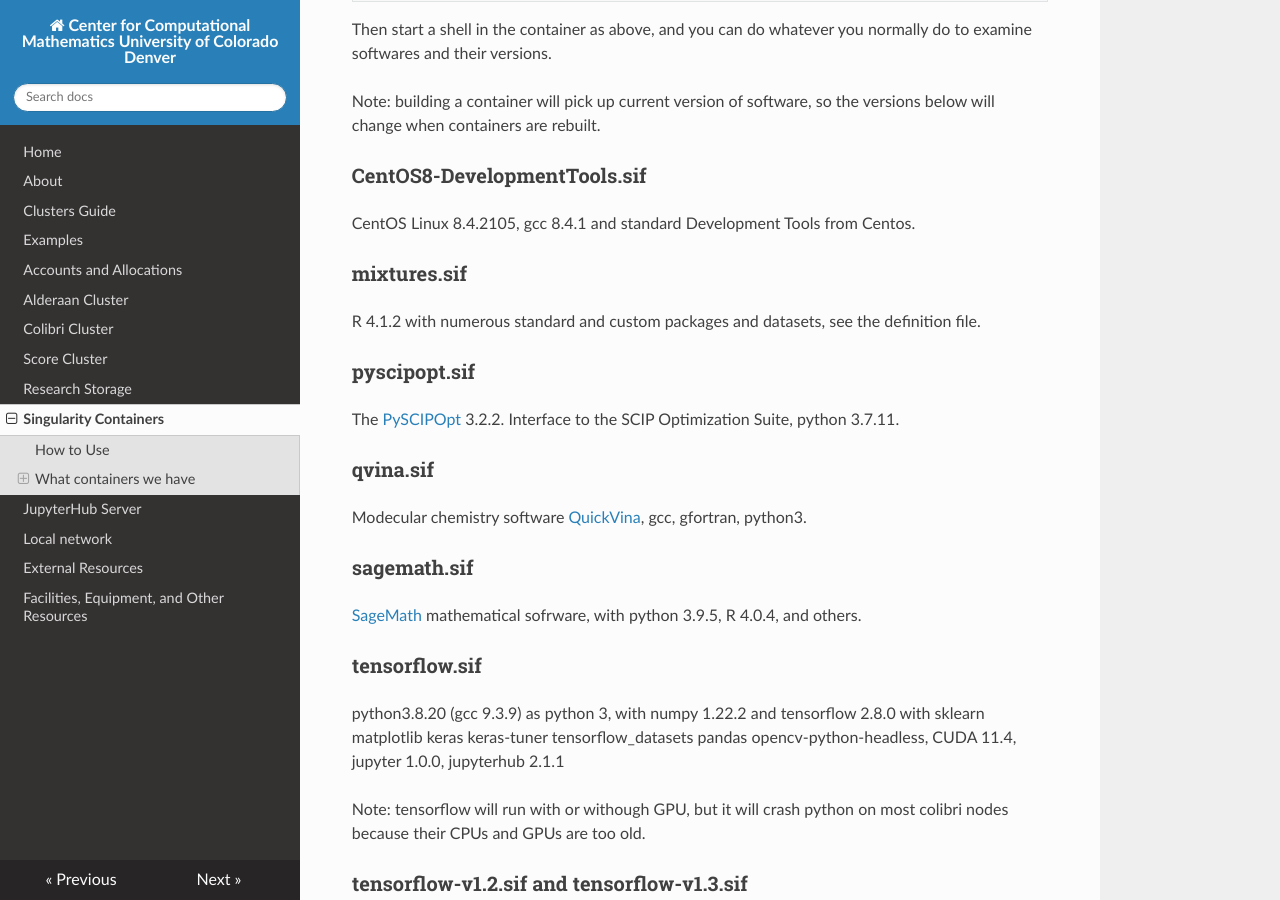
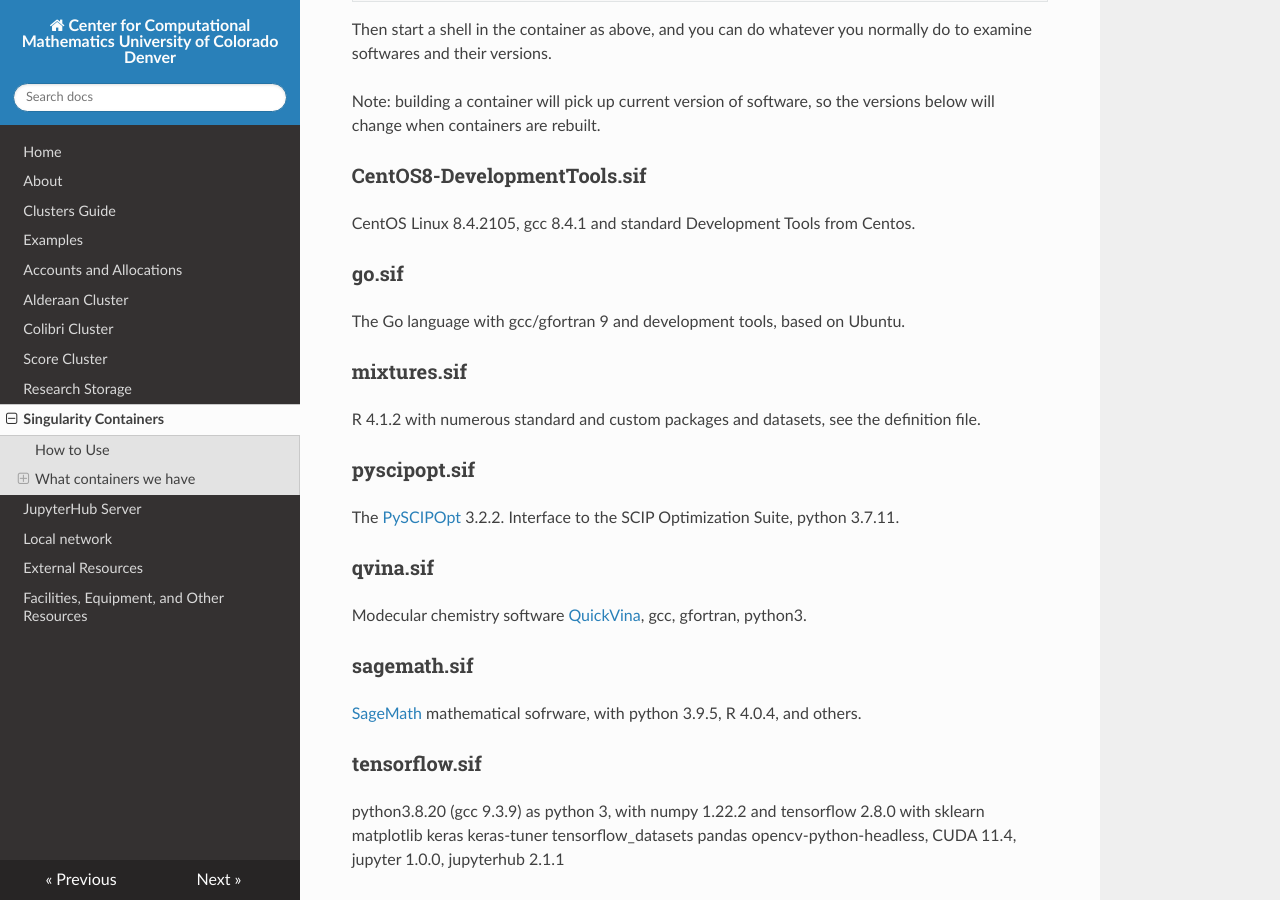
Before and after one commit to ccmucdenver/ccm-docs, an MkDocs documentation site: the page built from docs/singularity.md, in a window 1280 px wide and 900 px high, scrolled down 1055 px. Built offline with MkDocs 1.6.1, drawn with Linux system fonts in a browser that asks for light colours; nearby versions of some CDN libraries.

Commit message:
Update singularity.md
adding go.sif

```diff
--- a/docs/singularity.md
+++ b/docs/singularity.md
@@ -34,6 +34,10 @@ Note: building a container will pick up current version of software, so the vers
 
 CentOS Linux 8.4.2105, gcc 8.4.1 and standard Development Tools from Centos.
 
+### go.sif
+
+The Go language with gcc/gfortran 9 and development tools, based on Ubuntu.
+
 ### mixtures.sif
 
 R 4.1.2 with numerous standard and custom packages and datasets, see the definition file.
```
